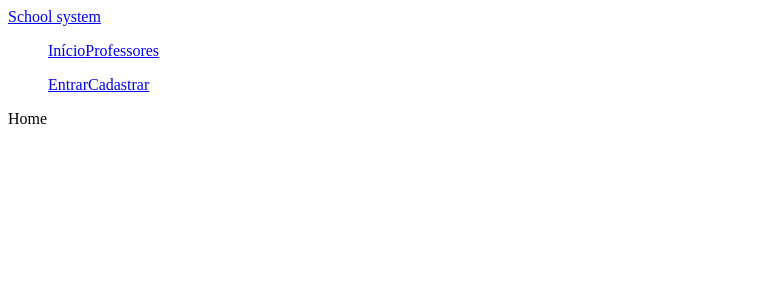
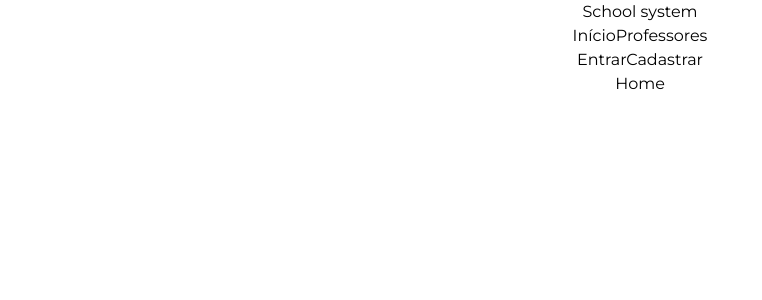
Before and after one commit to Doug-Vitor/school-system-web, a React (Vite) app: page / in a window 1280 px wide. Shown: the top 300 px of the page, without its empty margins (0-762 px from the left). Built offline with nearby package versions, Linux system fonts and the light colour scheme.

Commit message:
Adding classes to main element

```diff
--- a/src/index.css
+++ b/src/index.css
@@ -17,3 +17,9 @@ body, html {
     font-family: 'Montserrat', sans-serif;
     text-align: center;
 }
+
+main {
+    display: flex;
+    flex-direction: column;
+    align-items: center;
+}
--- a/src/main.tsx
+++ b/src/main.tsx
@@ -3,5 +3,6 @@ import { Provider } from 'react-redux';
 import store from './store';
 
 import App from './App'
+import './index.css';
 
 createRoot(document.getElementById('root') as HTMLElement).render(<Provider store={store}><App /></Provider>);
```
